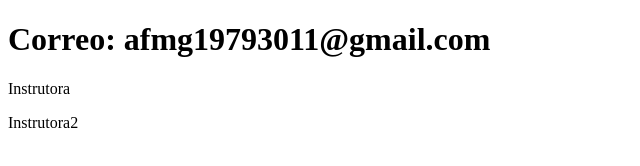
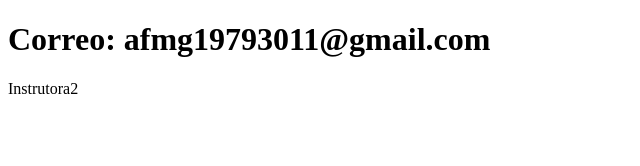
Before and after one commit to AndresMena1979/Sistema-de-registro-Github, a plain HTML site: page contacto.html in a window 1280 px wide. Shown: the full height of the page, 0-640 px from the left. Drawn offline with Linux system fonts and the light colour scheme.

Commit message:
Update contacto.html

```diff
--- a/contacto.html
+++ b/contacto.html
@@ -7,7 +7,6 @@
 </head>
 <body>
 <h1>Correo: afmg19793011@gmail.com </h1>
-<p>Instrutora</p>
-    <p>Instrutora2</p>
+<p>Instrutora2</p>
 </body>
 </html>
```
